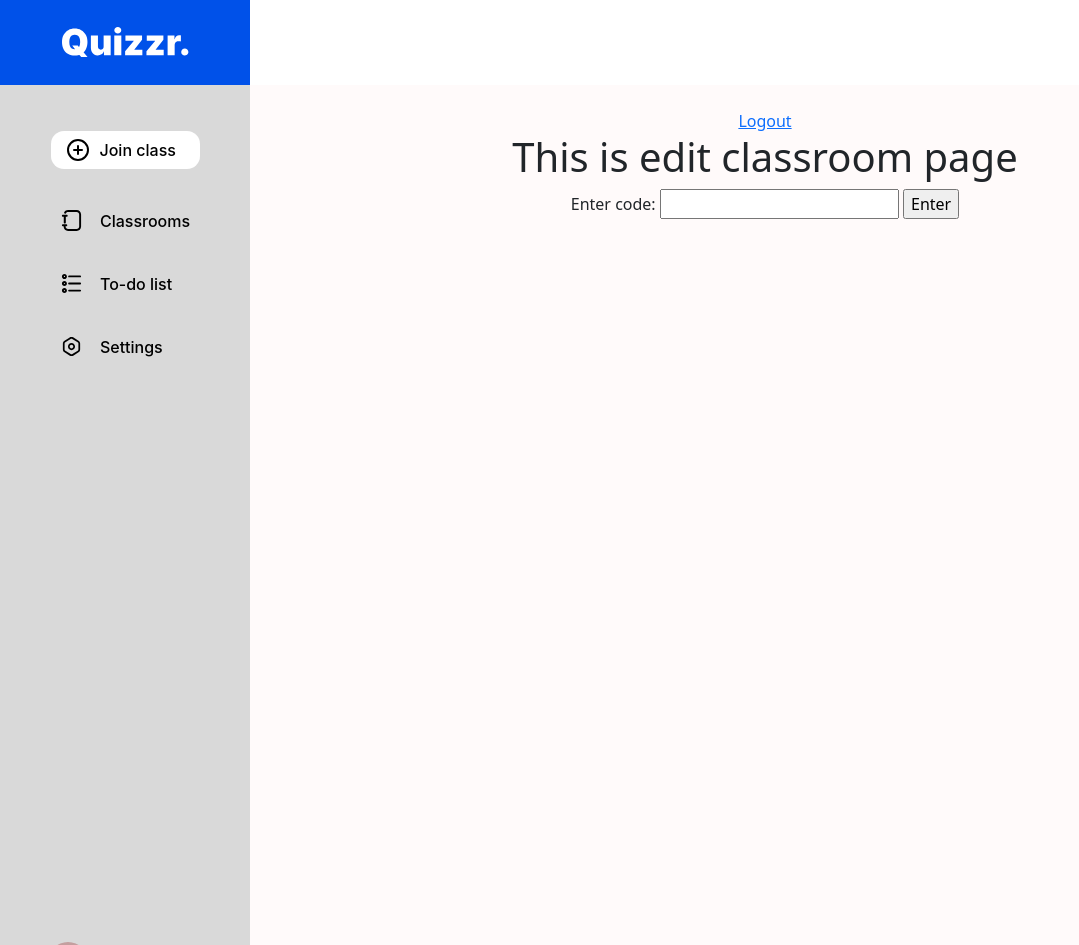
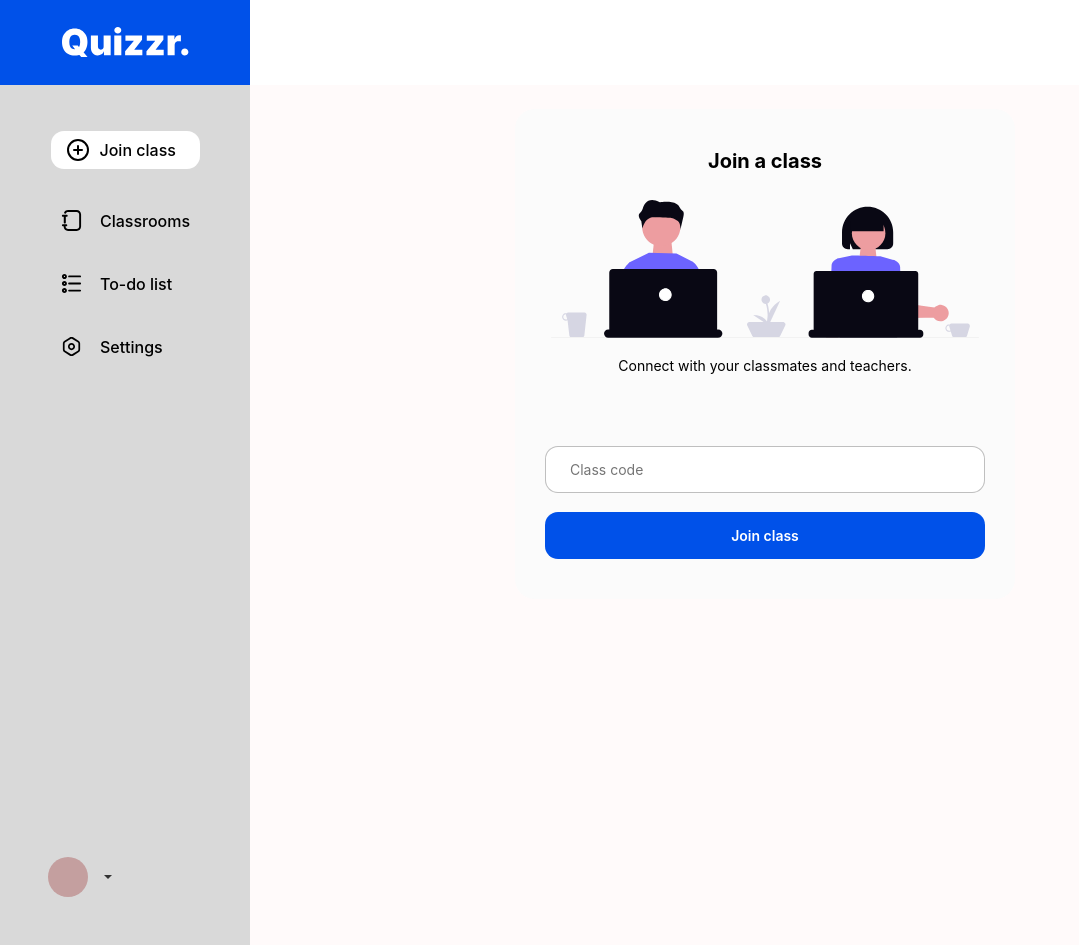
Before and after one commit to rinkaji/Online_Assessment, a Flask app: template app/templates/classroomTemplate/join_classroom.html in a window 1280 px wide. Shown: the whole page, without its empty margins (0-1079 px from the left). Run offline with Flask 3, Linux system fonts and the light colour scheme; the template is opened without the code that fills it, so the values that code supplies are empty.

Commit message:
improved show class page, side bar; join class page

```diff
--- a/app/static/css/style-base.css
+++ b/app/static/css/style-base.css
@@ -7,8 +6,19 @@ html {
 
 .sidebar {
   width: 250px;
-  min-height: 100vh;
+  height: 100vh;
+  position: fixed;
+  top: 0;
+  left: 0;
+  z-index: 1000;
   background-color: #d9d9d9;
+  display: flex;
+  flex-direction: column;
+}
+
+.d-flex.flex-column.flex-grow-1 {
+  margin-left: 250px;
+  width: calc(100% - 250px);
 }
 
 .logo-section {
@@ -136,7 +145,7 @@ html {
 }
 
 .username {
-  color: #000;
+  /* color: #000; */
   text-align: center;
   font-family: Inter;
   font-size: 16px;
@@ -146,32 +155,33 @@ html {
   margin-left: 12px;
   cursor: pointer;
   margin-left: 0.25rem;
+  text-decoration: none;
+  color: #333;
+  cursor: pointer;
 }
 
 /* ========================= */
-/* This is the scrolling area we defined in base.html */
+
 .content-container {
   flex-grow: 1;
   overflow-y: auto;
   background-color: #fffafa;
-  display: flex; /* Allow us to center the child */
+  display: flex;
   flex-direction: column;
-  align-items: center; /* Centers the content-wrapper horizontally */
+  align-items: center;
   padding: 40px 20px 80px 20px;
 }
 
-/* New: This wrapper keeps everything aligned in a column */
 .content-wrapper {
   width: 100%;
   /* 453px * 2 cards + 20px gap = 926px */
   max-width: 926px;
-  padding: 40px 20px; /* Top/Bottom and Side padding */
+  padding: 40px 20px;
   display: flex;
   flex-direction: column;
-  gap: 30px; /* Space between the Header and the Grid */
+  gap: 30px;
 }
 
-/* Ensure the header text aligns with the start of the grid */
 .page-header {
   width: 100%;
   text-align: left;
--- /dev/null
+++ b/app/static/css/style-join-classroom.css
@@ -0,0 +1,80 @@
+.main-container {
+  width: 100%;
+  max-width: 500px;
+  margin: 0 auto;
+  padding: 40px 30px;
+  display: flex;
+  padding: 40px 30px;
+  flex-direction: column;
+  justify-content: center;
+  align-items: center;
+  gap: 19px;
+  align-self: stretch;
+  border-radius: 20px;
+  background: #fbfbfb;
+}
+
+.main-container h1 {
+  color: #000;
+  font-family: Inter;
+  font-size: 20px;
+  font-style: normal;
+  font-weight: 700;
+  line-height: normal;
+}
+
+.main-container img {
+  display: flex;
+  width: 429px;
+  height: 138px;
+  padding: 0 0.045px;
+  justify-content: center;
+  align-items: center;
+}
+
+.main-container p {
+  color: #000;
+  text-align: center;
+  font-family: Inter;
+  font-size: 14px;
+  font-style: normal;
+  font-weight: 400;
+  line-height: normal;
+  width: 301px;
+  height: 54px;
+}
+
+form {
+  display: flex;
+  flex-direction: column;
+  justify-content: center;
+  align-items: center;
+  gap: 19px;
+  width: 100%;
+}
+
+input {
+  display: flex;
+  height: 47px;
+  padding: 15px 24px;
+  align-items: center;
+  gap: 10px;
+  align-self: stretch;
+  border-radius: 13px;
+  border: 1px solid rgba(0, 0, 0, 0.25);
+  background: var(--White, #fff);
+  color: rgba(0, 0, 0, 0.5);
+  font-family: Inter;
+  font-size: 14px;
+  font-style: normal;
+  font-weight: 400;
+  line-height: normal;
+}
+
+input[type="submit"] {
+  background-color: #0051e9 !important;
+  color: white !important;
+  font-weight: 600;
+  cursor: pointer;
+  border: none;
+}
--- a/app/templates/base.html
+++ b/app/templates/base.html
@@ -68,7 +68,10 @@
 
         <div class="mt-auto p-5">
           <div class="d-flex align-items-center">
-            <div class="profile-pic">DB</div>
+            <div class="profile-pic">
+              {{ session['user']['f_name'][0] | upper }}{{
+              session['user']['l_name'][0] | upper }}
+            </div>
 
             <div class="dropdown">
               <strong
@@ -77,12 +80,16 @@
                 data-bs-toggle="dropdown"
                 aria-expanded="false"
               >
-                Daisy
+                {{ session['user']['f_name'].title() }}
               </strong>
 
               <ul class="dropdown-menu">
                 <li>
-                  <a class="dropdown-item" href="/student/logout">Logout</a>
+                  <a
+                    class="dropdown-item"
+                    href="{{ url_for('student.logout') }}"
+                    >Logout</a
+                  >
                 </li>
               </ul>
             </div>
@@ -91,7 +98,11 @@
       </div>
 
       <div class="d-flex flex-column flex-grow-1">
-        <header class="top-bar">{% block topbar %} {% endblock %}</header>
+        <header
+          class="top-bar {{ 'bg-transparent border-0' if request.endpoint == 'student_dashboard' }}"
+        >
+          {% block topbar %}{% endblock %}
+        </header>
 
         <main class="content-container p-4">
           {% block content %}{% endblock %}
--- a/app/templates/classroomTemplate/edit_classroom.html
+++ b/app/templates/classroomTemplate/edit_classroom.html
@@ -9,4 +9,5 @@ content %} {% include "instructor_header.html" %}
   value={{classroom['description']}}>
   <input type="submit" value="update" />
 </form>
+
 {% endblock %}
--- a/app/templates/classroomTemplate/join_classroom.html
+++ b/app/templates/classroomTemplate/join_classroom.html
@@ -1,9 +1,25 @@
 {% extends "base.html" %}{% block title %}add classroom{% endblock %} {% block
-content %} {% include "student_header.html" %}
-<h1>This is edit classroom page</h1>
+content %}
+<!-- <h1>This is edit classroom page</h1>
 <form action="/student/join" method="post">
   <label for="">Enter code: </label>
   <input type="text" name="code" id="" required />
   <input type="submit" value="Enter" />
-</form>
+</form> -->
+
+<link
+  rel="stylesheet"
+  href="{{ url_for('static', filename='css/style-join-classroom.css') }}"
+/>
+
+<div class="main-container">
+  <h1>Join a class</h1>
+  <img src="{{ url_for('static', filename='images/shared-workplace.svg') }}" />
+  <p>Connect with your classmates and teachers.</p>
+  <form action="/student/join" method="post">
+    <input type="text" name="code" id="" required placeholder="Class code" />
+    <input type="submit" value="Join class" />
+  </form>
+</div>
+
 {% endblock %}
--- a/app/templates/studentTemplate/student_show_classes_page.html
+++ b/app/templates/studentTemplate/student_show_classes_page.html
@@ -31,7 +31,7 @@ content %}
 <script>
   document.addEventListener("DOMContentLoaded", function () {
     const hour = new Date().getHours();
-    const name = "{{ session['user']['f_name'] }}"; // Dynamic name from Flask
+    const name = "{{ session['user']['f_name'] }}";
     let greeting;
 
     if (hour >= 3 && hour < 12) {
```
Also changed, not shown: other parts of app/static/css/style-base.css (+14 -16 lines), app/static/css/style-show-classes.css (+43 -14 lines), app/static/images/shared-workplace.svg (added).
